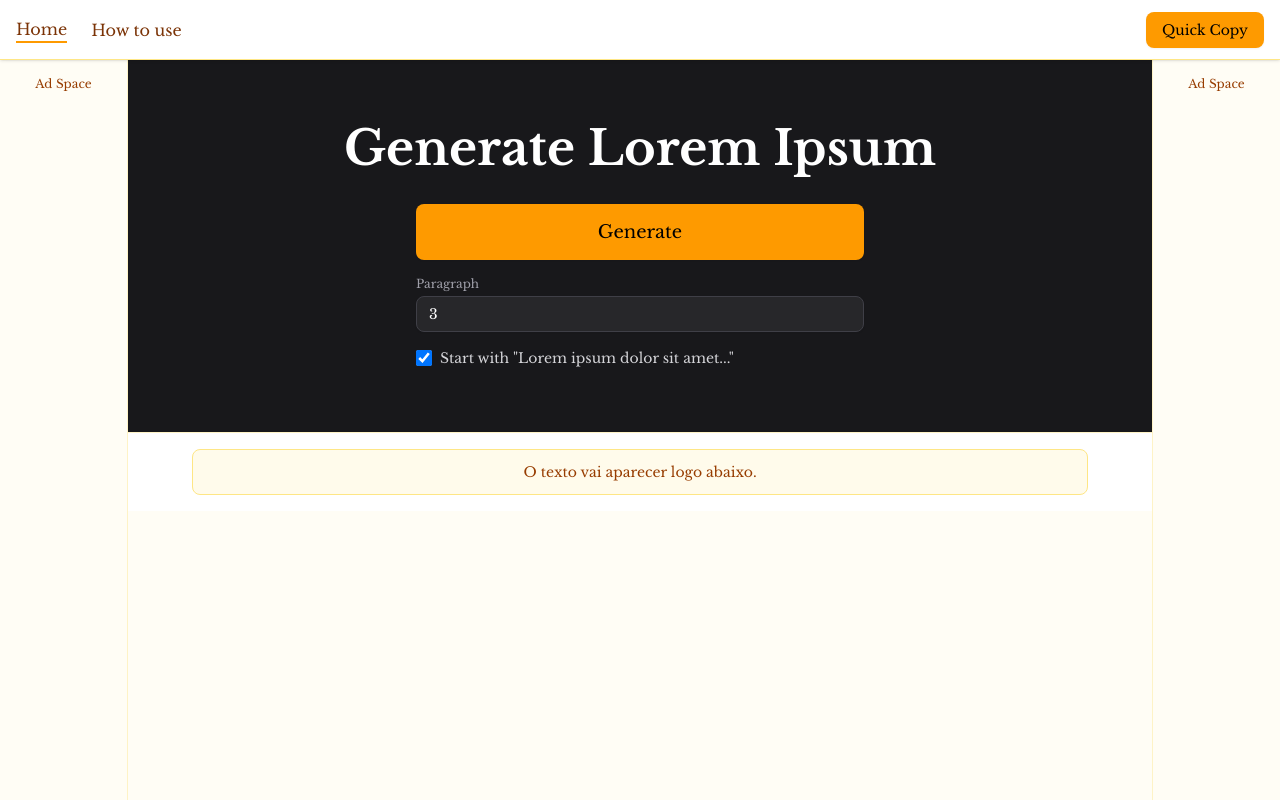
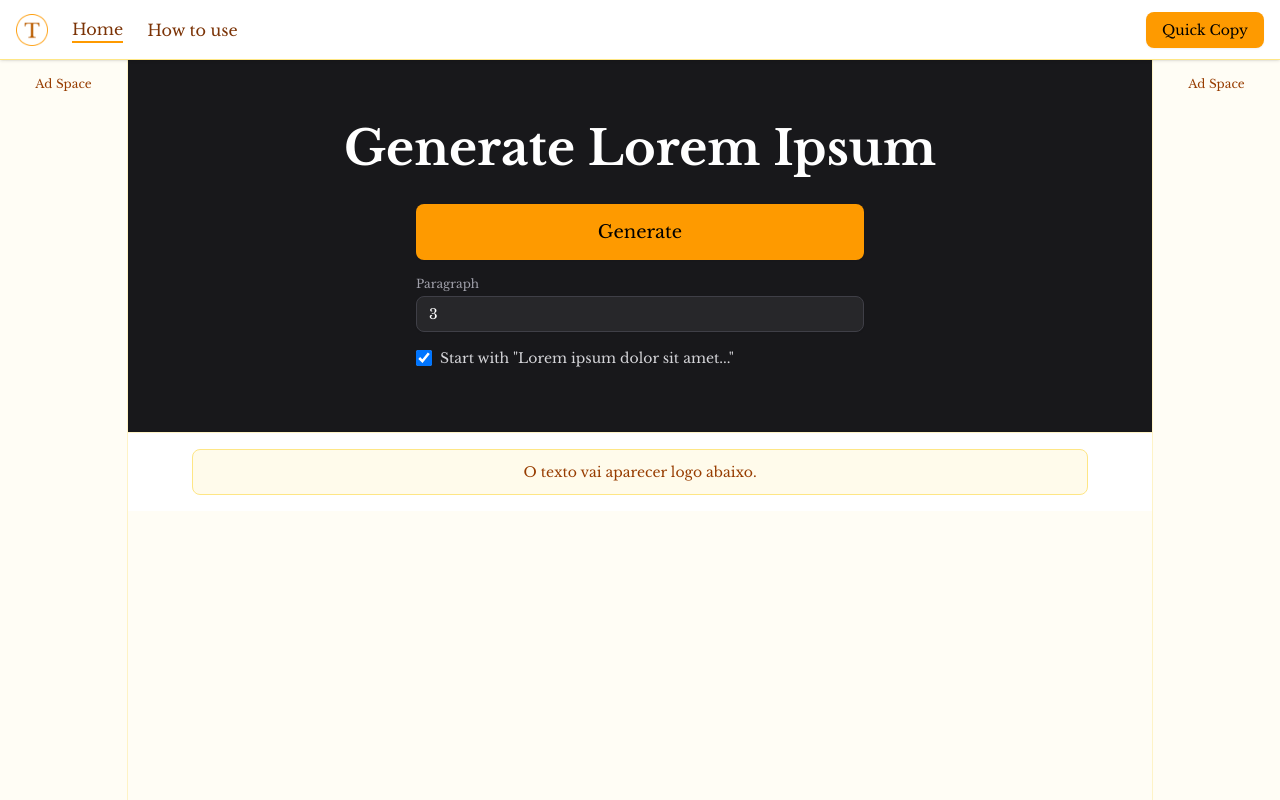
Before and after one commit to Dargouls/lorem-ipsum, a Next.js app: page /en in a window 1280 px wide. Built offline with nearby package versions, Linux system fonts and the light colour scheme.

Commit message:
feat: add logo

```diff
--- a/src/app/[locale]/page.tsx
+++ b/src/app/[locale]/page.tsx
@@ -7,9 +7,12 @@
 import { generateParagraphs, generateSingleSentence } from '@/lib/lorem-generator';
 import { Copy } from 'lucide-react';
 import { useTranslations } from 'next-intl';
+import Image from 'next/image';
 import Link from 'next/link';
 import { useEffect, useState } from 'react';
 import toast from 'react-hot-toast';
+
+import logo from '@/assets/brand/logo.png';
 
 export default function Home() {
 	const t = useTranslations('app');
@@ -63,10 +66,14 @@
 
 	return (
 		<div className='paper-texture flex flex-col bg-[#fffdf5]'>
-			{/* Header */}
 			<header className='fixed left-0 right-0 top-0 z-10 h-[60px] border-b border-amber-200 bg-white shadow-sm'>
 				<div className='container mx-auto flex h-full items-center justify-between px-4'>
 					<div className='flex items-center gap-6'>
+						<Link href='/'>
+							<div className='flex items-center gap-2'>
+								<Image src={logo} alt='Logo' width={32} height={32} />
+							</div>
+						</Link>
 						<Link
 							href='#'
 							className={`font-medium text-amber-900 ${activeTab === 'home' ? 'border-b-2 border-amber-500' : ''}`}
```
Also changed, not shown: src/assets/brand/logo.png (added).
